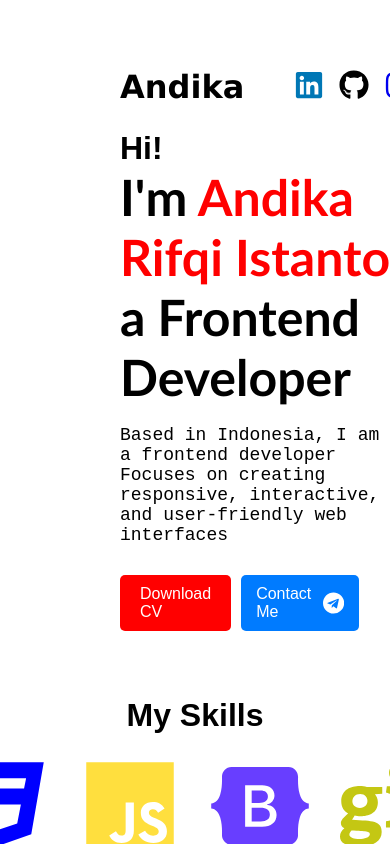
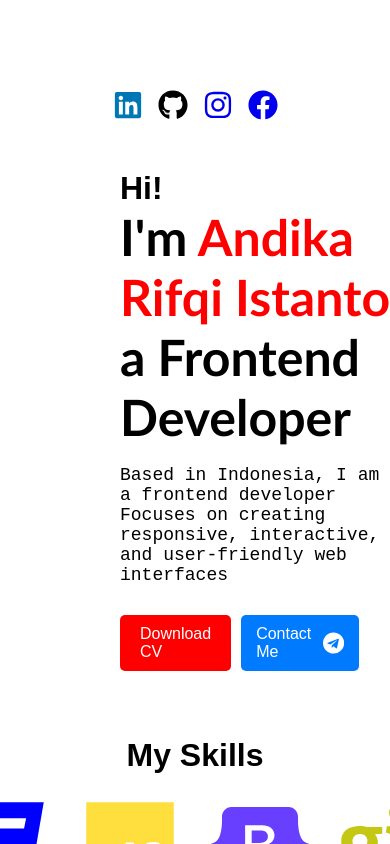
Before and after one commit to andikarifki/react-deploy, a React (Create React App) app: page / in a window 390 px wide. Shown: the top 844 px of the page. Built offline with nearby package versions, Linux system fonts and the light colour scheme.

Commit message:
update portofolio

```diff
--- a/src/components/css/Header.css
+++ b/src/components/css/Header.css
@@ -18,3 +18,22 @@
 .icon-right {
   margin-left: auto; /* Mendorong ikon ke kanan */
 }
+
+/* RESPONSIVE UNTUK SMARTPHONE */
+@media (max-width: 768px) {
+  .header {
+    flex-direction: column; /* Susun elemen ke bawah */
+    text-align: center;
+    padding: 20px;
+  }
+
+  .heading-name {
+    font-size: 24px; /* Kecilkan font */
+    display: none; /* Sembunyikan teks saat layar kecil */
+  }
+
+  .icon-right {
+    font-size: 30px; /* Kecilkan ikon */
+    margin-top: 10px; /* Beri jarak ke bawah */
+  }
+}
```
